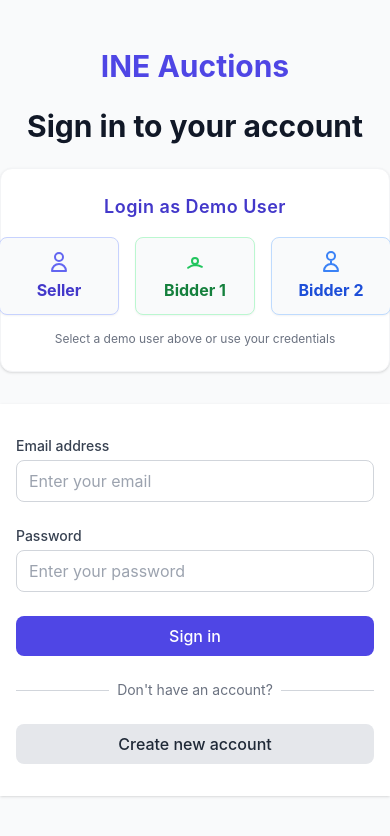
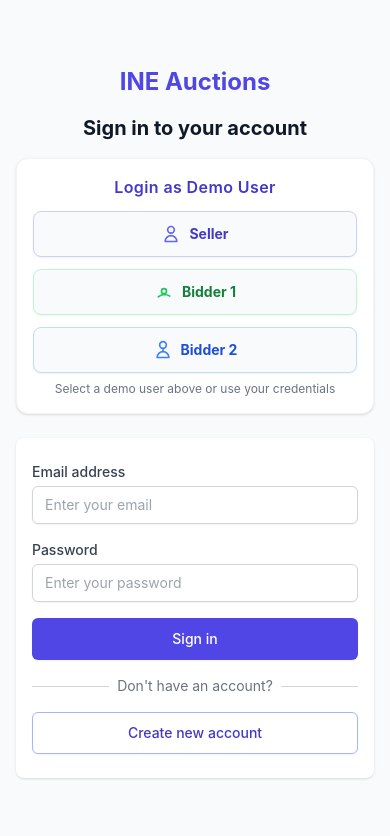
Before and after one commit to dhananjay6561/INE-Assignment, a React (Vite) app in the folder frontend/: page /login in a window 390 px wide. Shown: the top 836 px of the page. Built offline with nearby package versions, Linux system fonts and the light colour scheme.

Commit message:
made login page responsive

```diff
--- a/frontend/src/pages/Login.jsx
+++ b/frontend/src/pages/Login.jsx
@@ -62,11 +62,12 @@ const Login = () => {
   };
 
   return (
-    <div className="min-h-screen bg-gray-50 flex flex-col justify-center py-12 sm:px-6 lg:px-8">
+    <div className="min-h-screen bg-gray-50 flex flex-col justify-center py-6 sm:py-12 px-4 sm:px-6 lg:px-8">
+      {/* Header */}
       <div className="sm:mx-auto sm:w-full sm:max-w-md">
         <div className="text-center">
-          <h1 className="text-3xl font-bold text-indigo-600">INE Auctions</h1>
-          <h2 className="mt-6 text-3xl font-bold text-gray-900">
+          <h1 className="text-2xl sm:text-3xl font-bold text-indigo-600">INE Auctions</h1>
+          <h2 className="mt-4 sm:mt-6 text-xl sm:text-3xl font-bold text-gray-900">
             {isLogin ? 'Sign in to your account' : 'Create your account'}
           </h2>
         </div>
@@ -74,52 +75,71 @@ const Login = () => {
 
       {/* Demo Login Buttons */}
       {isLogin && (
-          <div className="sm:mx-auto sm:w-full sm:max-w-md mt-6">
-            <div className="bg-white rounded-xl shadow p-6 border border-gray-100 flex flex-col items-center">
-              <div className="mb-4 text-center text-indigo-700 font-semibold text-lg tracking-wide">Login as Demo User</div>
-              <div className="flex flex-row gap-4 w-full justify-center mb-2">
+        <div className="sm:mx-auto sm:w-full sm:max-w-md mt-4 sm:mt-6">
+          <div className="bg-white rounded-xl shadow p-4 sm:p-6 border border-gray-100">
+            <div className="mb-3 sm:mb-4 text-center text-indigo-700 font-semibold text-base sm:text-lg tracking-wide">
+              Login as Demo User
+            </div>
+
+            {/* Mobile: Stack vertically, Desktop: Horizontal */}
+            <div className="flex flex-col sm:flex-row gap-3 sm:gap-4 w-full justify-center mb-2">
               <button
                 type="button"
-                  className="flex-1 flex flex-col items-center justify-center py-3 px-4 rounded-lg border border-indigo-200 bg-gray-50 hover:bg-indigo-50 transition font-medium text-indigo-700 shadow-sm focus:outline-none focus:ring-2 focus:ring-indigo-400 min-w-[120px]"
+                className="flex flex-row sm:flex-col items-center justify-center py-3 px-3 sm:px-4 rounded-lg border border-indigo-200 bg-gray-50 hover:bg-indigo-50 transition font-medium text-indigo-700 shadow-sm focus:outline-none focus:ring-2 focus:ring-indigo-400 min-w-0 sm:min-w-[120px]"
                 onClick={() => setFormData({ email: 'dj@gmail.com', password: 'VASUashu2.', name: '' })}
               >
-                  <span className="mb-1">
-                    <svg xmlns="http://www.w3.org/2000/svg" className="h-6 w-6 mx-auto text-indigo-500" fill="none" viewBox="0 0 24 24" stroke="currentColor"><path strokeLinecap="round" strokeLinejoin="round" strokeWidth={2} d="M16 7a4 4 0 11-8 0 4 4 0 018 0zM12 14a7 7 0 00-7 7h14a7 7 0 00-7-7z" /></svg>
+                <span className="mr-2 sm:mr-0 sm:mb-1">
+                  <svg xmlns="http://www.w3.org/2000/svg" className="h-5 w-5 sm:h-6 sm:w-6 text-indigo-500" fill="none" viewBox="0 0 24 24" stroke="currentColor">
+                    <path strokeLinecap="round" strokeLinejoin="round" strokeWidth={2} d="M16 7a4 4 0 11-8 0 4 4 0 018 0zM12 14a7 7 0 00-7 7h14a7 7 0 00-7-7z" />
+                  </svg>
                 </span>
-                  <span className="font-bold">Seller</span>
+                <span className="font-bold text-sm sm:text-base">Seller</span>
               </button>
+
               <button
                 type="button"
-                  className="flex-1 flex flex-col items-center justify-center py-3 px-4 rounded-lg border border-green-200 bg-gray-50 hover:bg-green-50 transition font-medium text-green-700 shadow-sm focus:outline-none focus:ring-2 focus:ring-green-400 min-w-[120px]"
+                className="flex flex-row sm:flex-col items-center justify-center py-3 px-3 sm:px-4 rounded-lg border border-green-200 bg-gray-50 hover:bg-green-50 transition font-medium text-green-700 shadow-sm focus:outline-none focus:ring-2 focus:ring-green-400 min-w-0 sm:min-w-[120px]"
                 onClick={() => setFormData({ email: 'bidder1@gmail.com', password: 'bidder@123', name: '' })}
               >
-                  <span className="mb-1">
-                    <svg xmlns="http://www.w3.org/2000/svg" className="h-6 w-6 mx-auto text-green-500" fill="none" viewBox="0 0 24 24" stroke="currentColor"><path strokeLinecap="round" strokeLinejoin="round" strokeWidth={2} d="M5.121 17.804A13.937 13.937 0 0112 15c2.5 0 4.847.655 6.879 1.804M15 11a3 3 0 11-6 0 3 3 0 016 0z" /></svg>
+                <span className="mr-2 sm:mr-0 sm:mb-1">
+                  <svg xmlns="http://www.w3.org/2000/svg" className="h-5 w-5 sm:h-6 sm:w-6 text-green-500" fill="none" viewBox="0 0 24 24" stroke="currentColor">
+                    <path strokeLinecap="round" strokeLinejoin="round" strokeWidth={2} d="M5.121 17.804A13.937 13.937 0 0112 15c2.5 0 4.847.655 6.879 1.804M15 11a3 3 0 11-6 0 3 3 0 016 0z" />
+                  </svg>
                 </span>
-                  <span className="font-bold">Bidder 1</span>
+                <span className="font-bold text-sm sm:text-base">Bidder 1</span>
               </button>
+
               <button
                 type="button"
-                  className="flex-1 flex flex-col items-center justify-center py-3 px-4 rounded-lg border border-blue-200 bg-gray-50 hover:bg-blue-50 transition font-medium text-blue-700 shadow-sm focus:outline-none focus:ring-2 focus:ring-blue-400 min-w-[120px]"
+                className="flex flex-row sm:flex-col items-center justify-center py-3 px-3 sm:px-4 rounded-lg border border-blue-200 bg-gray-50 hover:bg-blue-50 transition font-medium text-blue-700 shadow-sm focus:outline-none focus:ring-2 focus:ring-blue-400 min-w-0 sm:min-w-[120px]"
                 onClick={() => setFormData({ email: 'bidder2@gmail.com', password: 'bidder@246', name: '' })}
               >
-                  <span className="mb-1">
-                    <svg xmlns="http://www.w3.org/2000/svg" className="h-6 w-6 mx-auto text-blue-500" fill="none" viewBox="0 0 24 24" stroke="currentColor"><path strokeLinecap="round" strokeLinejoin="round" strokeWidth={2} d="M12 14a7 7 0 00-7 7h14a7 7 0 00-7-7zM12 14v-4m0 0a4 4 0 100-8 4 4 0 000 8z" /></svg>
+                <span className="mr-2 sm:mr-0 sm:mb-1">
+                  <svg xmlns="http://www.w3.org/2000/svg" className="h-5 w-5 sm:h-6 sm:w-6 text-blue-500" fill="none" viewBox="0 0 24 24" stroke="currentColor">
+                    <path strokeLinecap="round" strokeLinejoin="round" strokeWidth={2} d="M12 14a7 7 0 00-7 7h14a7 7 0 00-7-7zM12 14v-4m0 0a4 4 0 100-8 4 4 0 000 8z" />
+                  </svg>
                 </span>
-                  <span className="font-bold">Bidder 2</span>
+                <span className="font-bold text-sm sm:text-base">Bidder 2</span>
               </button>
             </div>
-              <span className="block mt-2 text-xs text-gray-500 text-center">Select a demo user above or use your credentials</span>
+
+            <span className="block mt-2 text-xs text-gray-500 text-center px-2">
+              Select a demo user above or use your credentials
+            </span>
           </div>
         </div>
       )}
 
-      <div className="mt-8 sm:mx-auto sm:w-full sm:max-w-md">
-        <div className="bg-white py-8 px-4 shadow sm:rounded-lg sm:px-10">
+      {/* Main Form */}
+      <div className="mt-6 sm:mt-8 sm:mx-auto sm:w-full sm:max-w-md">
+        <div className="bg-white py-6 sm:py-8 px-4 sm:px-10 shadow rounded-lg sm:rounded-lg">
           {errorMsg && (
-            <div className="mb-4 text-red-600 text-center font-medium">{errorMsg}</div>
+            <div className="mb-4 p-3 text-red-600 bg-red-50 border border-red-200 rounded-lg text-center font-medium text-sm">
+              {errorMsg}
+            </div>
           )}
-          <form className="space-y-6" onSubmit={handleSubmit}>
+
+          <form className="space-y-4 sm:space-y-6" onSubmit={handleSubmit}>
             {!isLogin && (
               <div>
                 <label htmlFor="name" className="block text-sm font-medium text-gray-700">
@@ -133,7 +153,7 @@ const Login = () => {
                     required={!isLogin}
                     value={formData.name}
                     onChange={handleInputChange}
-                    className="input-field"
+                    className="input-field w-full px-3 py-2 border border-gray-300 rounded-md shadow-sm placeholder-gray-400 focus:outline-none focus:ring-indigo-500 focus:border-indigo-500 text-sm sm:text-base"
                     placeholder="Enter your full name"
                   />
                 </div>
@@ -153,7 +173,7 @@ const Login = () => {
                   required
                   value={formData.email}
                   onChange={handleInputChange}
-                  className="input-field"
+                  className="input-field w-full px-3 py-2 border border-gray-300 rounded-md shadow-sm placeholder-gray-400 focus:outline-none focus:ring-indigo-500 focus:border-indigo-500 text-sm sm:text-base"
                   placeholder="Enter your email"
                 />
               </div>
@@ -172,7 +192,7 @@ const Login = () => {
                   required
                   value={formData.password}
                   onChange={handleInputChange}
-                  className="input-field"
+                  className="input-field w-full px-3 py-2 border border-gray-300 rounded-md shadow-sm placeholder-gray-400 focus:outline-none focus:ring-indigo-500 focus:border-indigo-500 text-sm sm:text-base"
                   placeholder="Enter your password"
                 />
               </div>
@@ -182,15 +202,17 @@ const Login = () => {
               <button
                 type="submit"
                 disabled={isLoading}
-                className="w-full btn-primary disabled:opacity-50 disabled:cursor-not-allowed"
+                className="btn-primary w-full flex justify-center py-2.5 sm:py-3 px-4 border border-transparent rounded-md shadow-sm text-sm sm:text-base font-medium text-white bg-indigo-600 hover:bg-indigo-700 focus:outline-none focus:ring-2 focus:ring-offset-2 focus:ring-indigo-500 disabled:opacity-50 disabled:cursor-not-allowed"
               >
                 {isLoading ? (
                   <div className="flex items-center justify-center">
-                    <svg className="animate-spin -ml-1 mr-3 h-5 w-5 text-white" xmlns="http://www.w3.org/2000/svg" fill="none" viewBox="0 0 24 24">
+                    <svg className="animate-spin -ml-1 mr-3 h-4 w-4 sm:h-5 sm:w-5 text-white" xmlns="http://www.w3.org/2000/svg" fill="none" viewBox="0 0 24 24">
                       <circle className="opacity-25" cx="12" cy="12" r="10" stroke="currentColor" strokeWidth="4"></circle>
                       <path className="opacity-75" fill="currentColor" d="M4 12a8 8 0 018-8V0C5.373 0 0 5.373 0 12h4zm2 5.291A7.962 7.962 0 014 12H0c0 3.042 1.135 5.824 3 7.938l3-2.647z"></path>
                     </svg>
+                    <span className="text-sm sm:text-base">
                       {isLogin ? 'Signing in...' : 'Creating account...'}
+                    </span>
                   </div>
                 ) : (
                   isLogin ? 'Sign in' : 'Create account'
@@ -199,7 +221,8 @@ const Login = () => {
             </div>
           </form>
 
-          <div className="mt-6">
+          {/* Toggle Section */}
+          <div className="mt-4 sm:mt-6">
             <div className="relative">
               <div className="absolute inset-0 flex items-center">
                 <div className="w-full border-t border-gray-300" />
@@ -211,11 +234,11 @@ const Login = () => {
               </div>
             </div>
 
-            <div className="mt-6">
+            <div className="mt-4 sm:mt-6">
               <button
                 type="button"
                 onClick={toggleMode}
-                className="w-full btn-secondary"
+                className="btn-secondary w-full flex justify-center py-2.5 sm:py-3 px-4 border border-indigo-300 rounded-md shadow-sm bg-white text-sm sm:text-base font-medium text-indigo-700 hover:bg-indigo-50 focus:outline-none focus:ring-2 focus:ring-offset-2 focus:ring-indigo-500"
               >
                 {isLogin ? 'Create new account' : 'Sign in to existing account'}
               </button>
```
Lines whose indentation alone changed are shown as unchanged.
